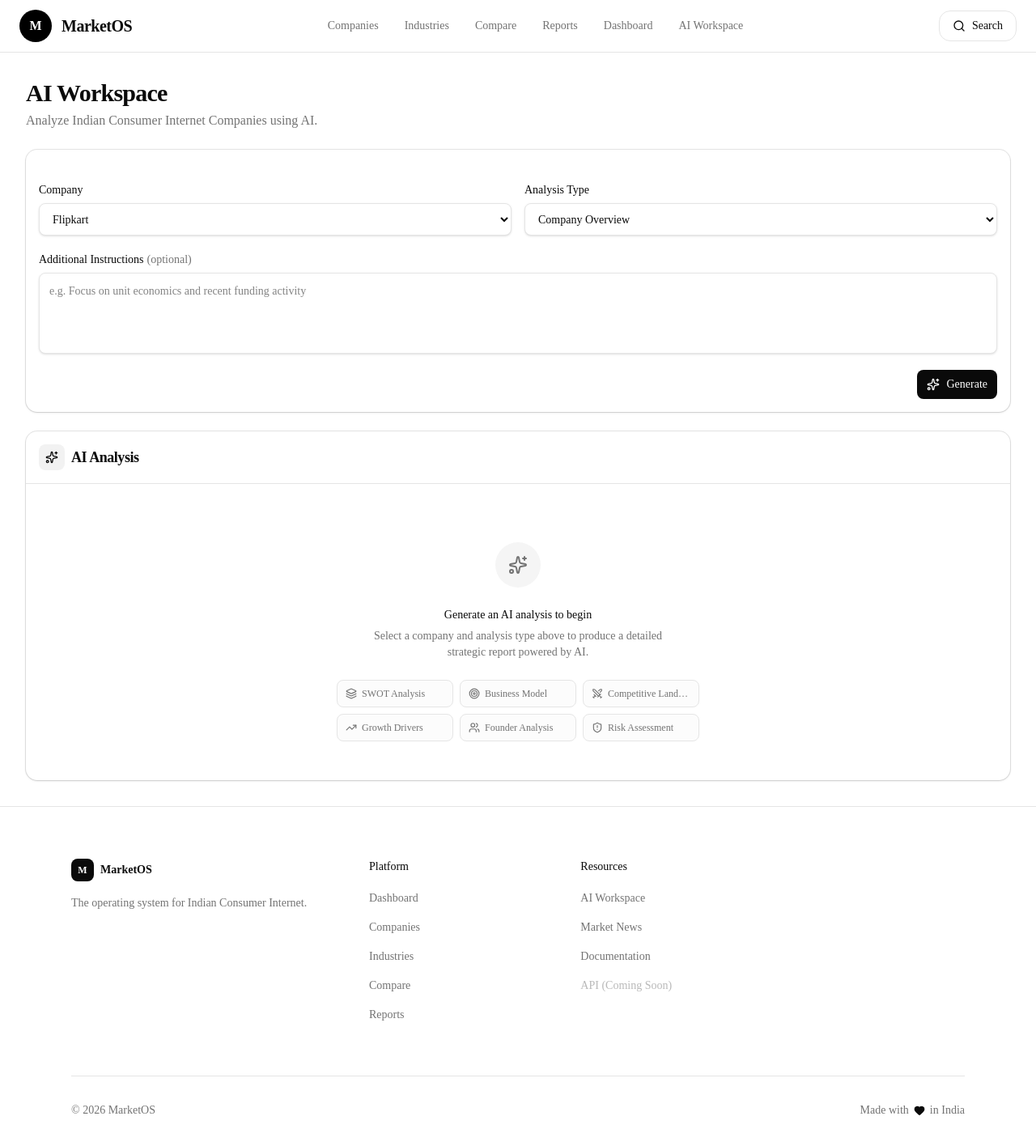
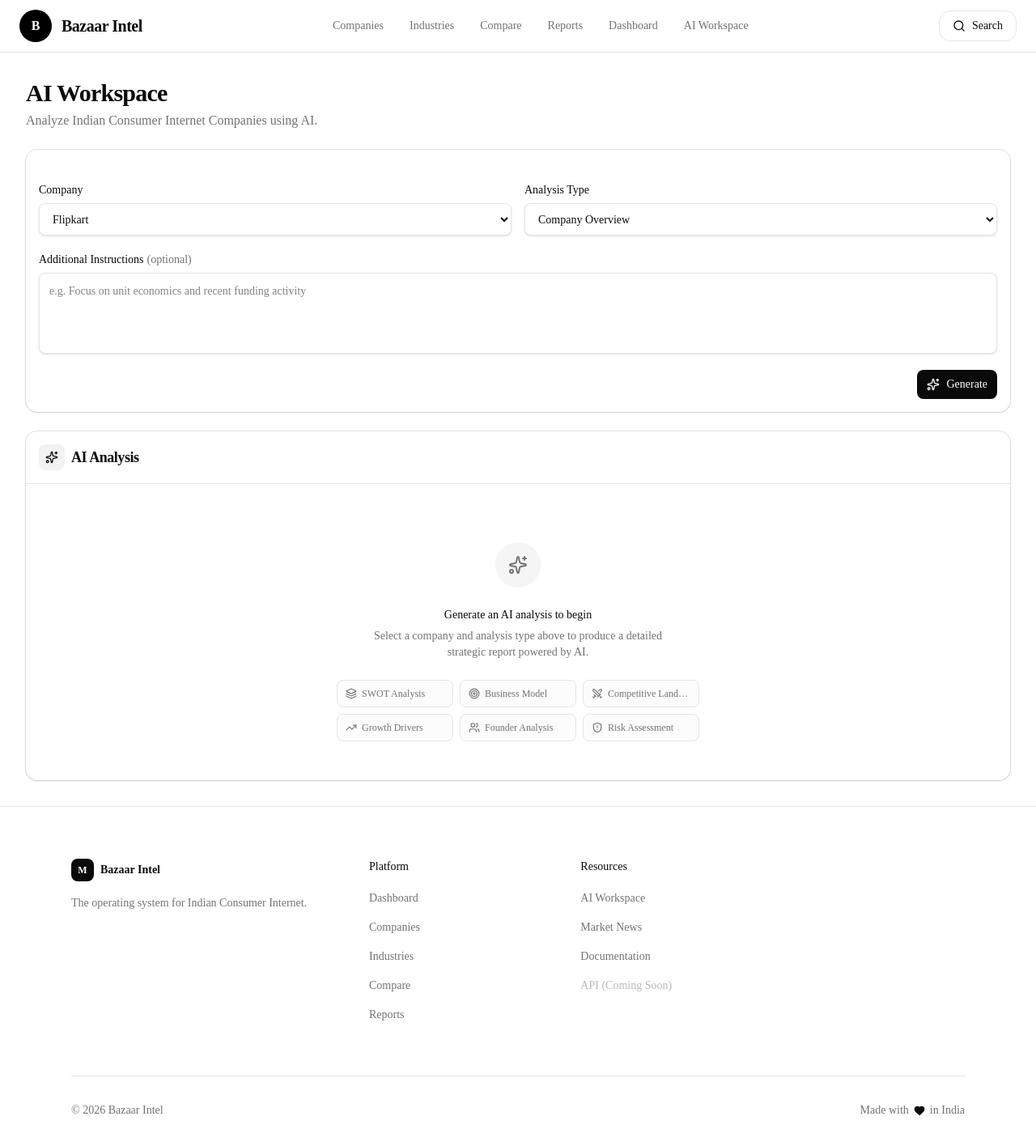
Before and after one commit to me23b240-ai/marketos, a Next.js app: page /ai in a window 1280 px wide. Shown: the top 1416 px of the page at 81% size. Built offline with nearby package versions, Linux system fonts and the light colour scheme.

Commit message:
Final V2

```diff
--- a/app/(marketing)/ai/page.tsx
+++ b/app/(marketing)/ai/page.tsx
@@ -206,6 +206,7 @@
   };
 
   const hasResult = status === "idle" && !error && result.length > 0;
+  const hasGeneratedResult = result.length > 0 && !error;
   const hasError = status === "idle" && Boolean(error);
 
   return (
@@ -317,7 +318,7 @@
         </Card>
       </motion.div>
 
-      {hasResult && (
+      {hasGeneratedResult && (
         <motion.div
           initial={{ opacity: 0, y: 4 }}
           animate={{ opacity: 1, y: 0 }}
@@ -328,6 +329,7 @@
             variant="outline"
             size="sm"
             onClick={handleCopy}
+            disabled={status === "loading"}
             className="gap-1.5 border-border text-xs font-medium text-foreground hover:bg-muted"
           >
             {copied ? (
--- a/app/(marketing)/compare/layout.tsx
+++ b/app/(marketing)/compare/layout.tsx
@@ -2,7 +2,7 @@
 import type { Metadata } from "next";
 
 export const metadata: Metadata = {
-  title: "Compare Companies | MarketOS",
+  title: "Compare Companies | Bazaar Intel",
   description: "Compare Indian consumer internet companies side by side.",
 };
 
--- a/app/(marketing)/reports/[slug]/page.tsx
+++ b/app/(marketing)/reports/[slug]/page.tsx
@@ -32,11 +32,11 @@
   const report = getReportBySlug(slug);
 
   if (!report) {
-    return { title: "Report Not Found | MarketOS" };
+    return { title: "Report Not Found | Bazaar Intel" };
   }
 
   return {
-    title: `${report.title} | MarketOS`,
+    title: `${report.title} | Bazaar Intel`,
     description: report.heroDescription,
   };
 }
--- a/app/layout.tsx
+++ b/app/layout.tsx
@@ -13,7 +13,7 @@
 });
 
 export const metadata: Metadata = {
-  title: "MarketOS",
+  title: "Bazaar Intel",
   description: "Consumer Internet Intelligence Platform",
 };
 
--- a/components/dashboard/dashboard-sidebar.tsx
+++ b/components/dashboard/dashboard-sidebar.tsx
@@ -42,7 +42,7 @@
             M
           </div>
           <span className="text-sm font-semibold text-foreground">
-            MarketOS
+            Bazaar Intel
           </span>
         </Link>
       </div>
--- a/components/layout/footer.tsx
+++ b/components/layout/footer.tsx
@@ -36,7 +36,7 @@
                 M
               </div>
               <span className="text-sm font-semibold text-foreground">
-                MarketOS
+                Bazaar Intel
               </span>
             </Link>
             <p className="max-w-xs text-sm leading-relaxed text-muted-foreground">
@@ -74,7 +74,7 @@
 
         {/* Bottom bar */}
         <div className="mt-16 flex flex-col items-center justify-between gap-4 border-t pt-8 sm:flex-row">
-          <p className="text-sm text-muted-foreground">© 2026 MarketOS</p>
+          <p className="text-sm text-muted-foreground">© 2026 Bazaar Intel</p>
           <p className="flex items-center gap-1.5 text-sm text-muted-foreground">
             Made with
             <Heart className="size-3.5 fill-current text-foreground" />
--- a/components/layout/navbar.tsx
+++ b/components/layout/navbar.tsx
@@ -17,11 +17,11 @@
         {/* Logo */}
         <Link href="/" className="flex items-center gap-3">
           <div className="flex h-10 w-10 items-center justify-center rounded-full bg-black text-white font-semibold">
-            M
+            B
           </div>
 
           <span className="text-xl font-semibold tracking-tight">
-            MarketOS
+            Bazaar Intel
           </span>
         </Link>
 
--- a/package.json
+++ b/package.json
@@ -1,5 +1,5 @@
 {
-  "name": "marketos",
+  "name": "Bazaar Intel",
   "version": "0.1.0",
   "private": true,
   "scripts": {
```
Also changed, not shown: 1 other file (tests, documents, lock files or other folders).
